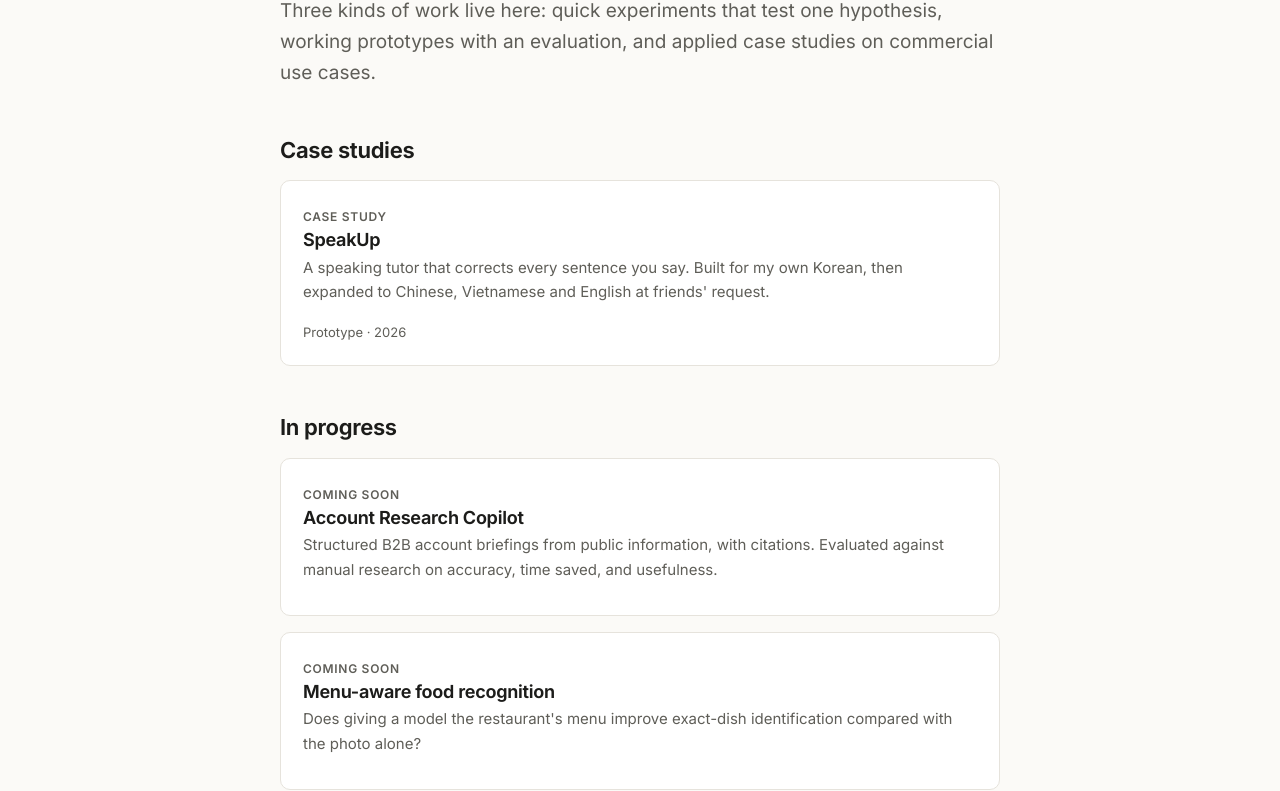
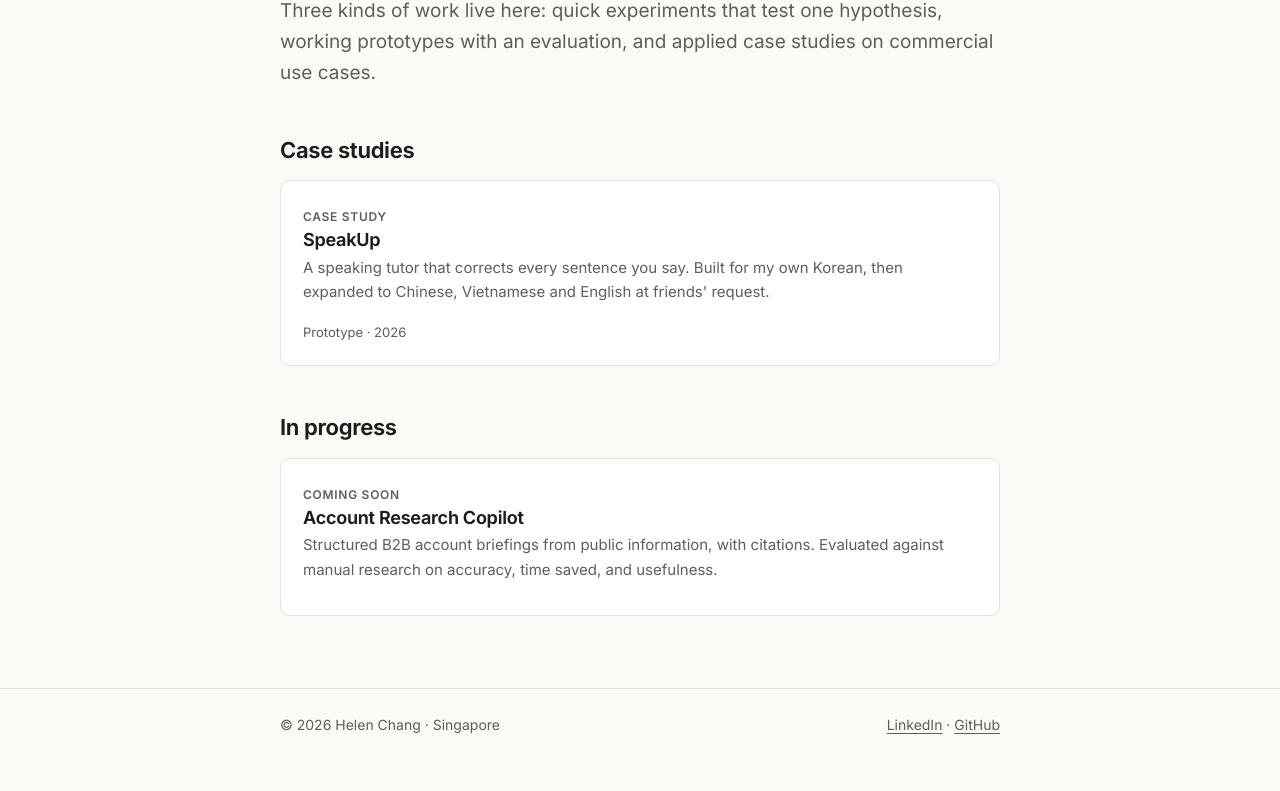
Before and after one commit to helenchang68/helenchang68.github.io, a plain HTML site: page projects/index.html in a window 1280 px wide. Shown: the part 191-982 px from the top of the page. After the commit the page ends 959 px from the top, so only its background shows below. Drawn offline with Linux system fonts and the light colour scheme.

Commit message:
Remove Menu-aware food recognition from In progress
Removed the Menu-aware food recognition card from the index.

```diff
--- a/projects/index.html
+++ b/projects/index.html
@@ -42,11 +42,6 @@
         <h3>Account Research Copilot</h3>
         <p>Structured B2B account briefings from public information, with citations. Evaluated against manual research on accuracy, time saved, and usefulness.</p>
       </div>
-      <div class="card">
-        <span class="status">Coming soon</span>
-        <h3>Menu-aware food recognition</h3>
-        <p>Does giving a model the restaurant's menu improve exact-dish identification compared with the photo alone?</p>
-      </div>
     </div>
   </main>
 
```
